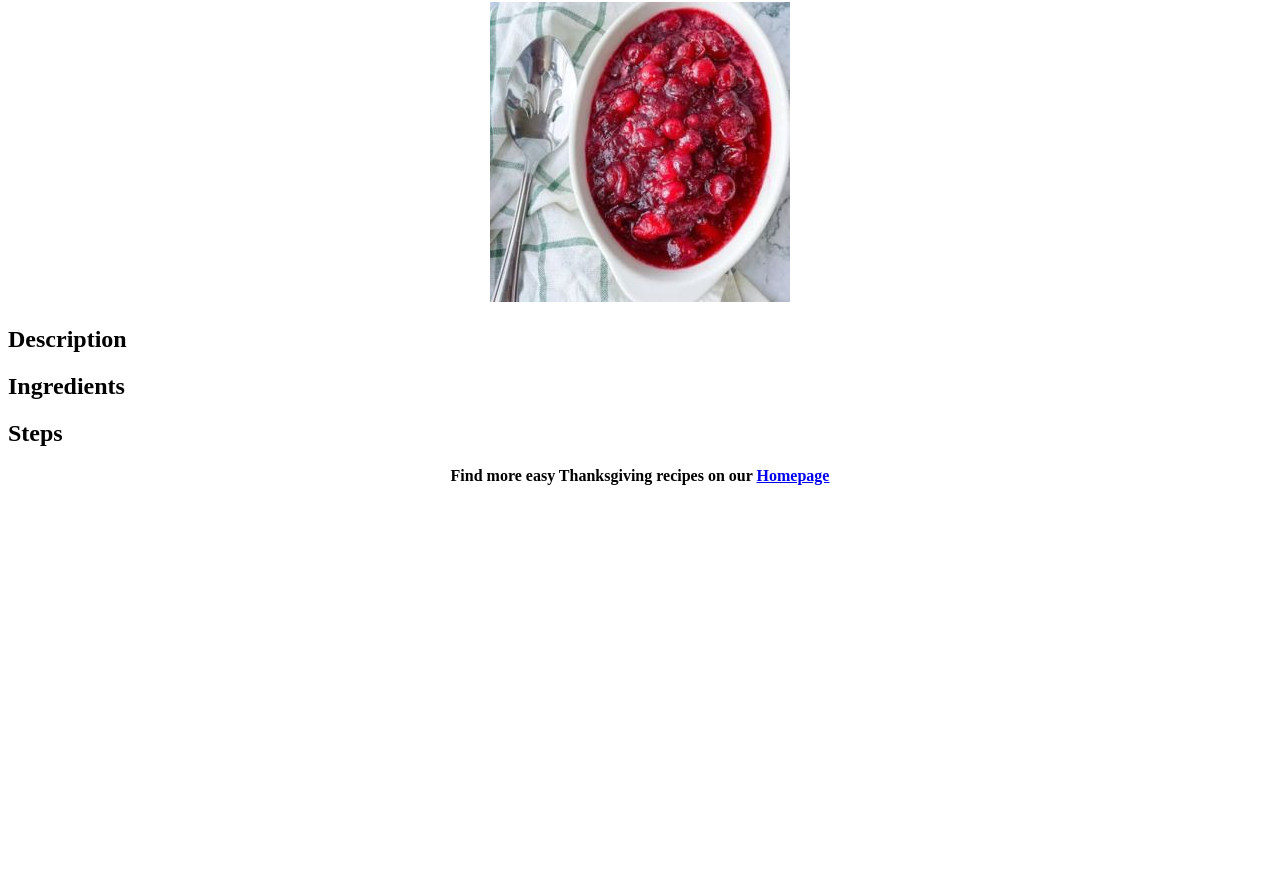
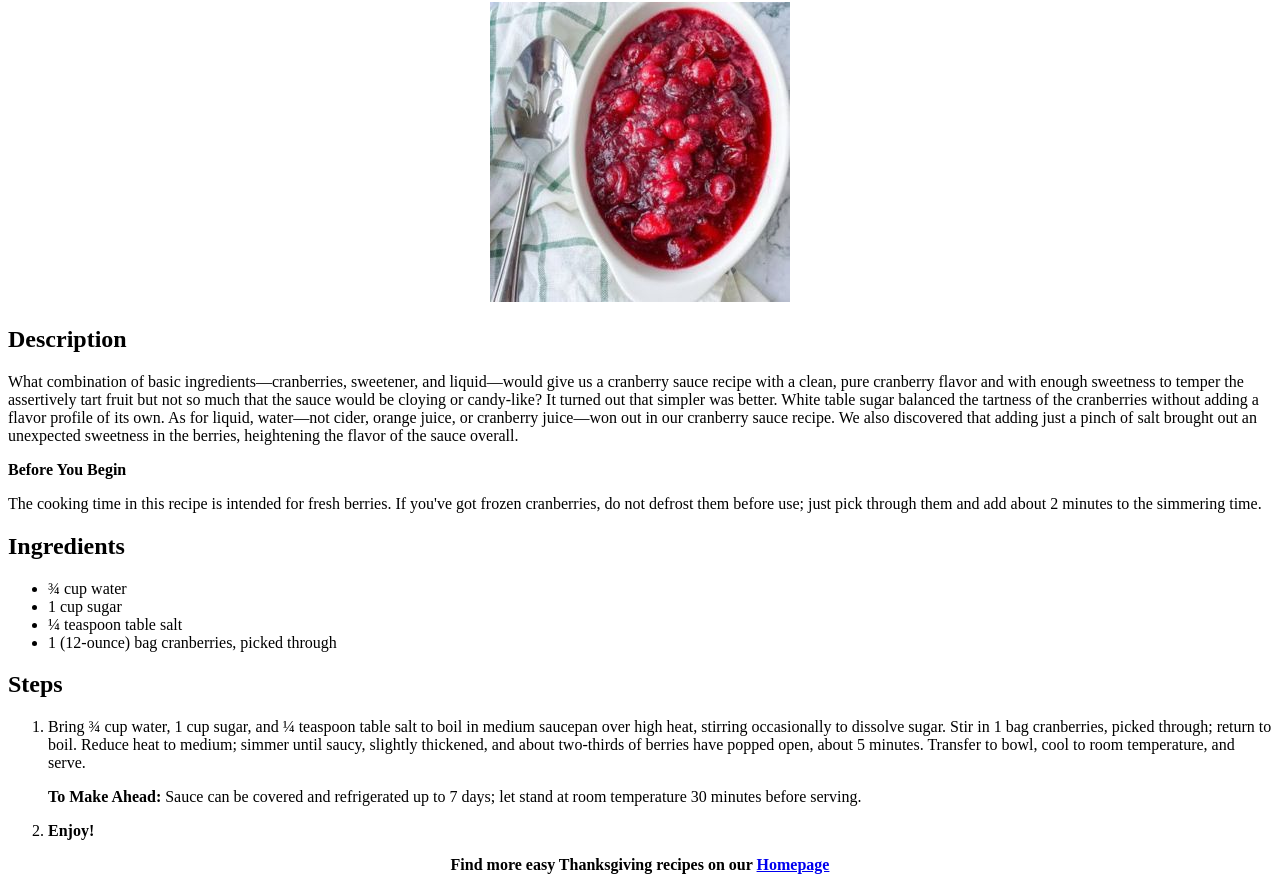
Before and after one commit to curiouscatcat/odin-recipes, a plain HTML site: page recipes/cranberry.html in a window 1280 px wide. Shown: the part 78-968 px from the top of the page. Before the commit the page ends 800 px from the top, so only its background shows below. Drawn offline with Linux system fonts and the light colour scheme.

Commit message:
added description, ingredients, and steps

```diff
--- a/recipes/cranberry.html
+++ b/recipes/cranberry.html
@@ -11,17 +11,27 @@
     <img src="../img/cranberry.jpg" width="300" alt="bowl of cranberry sauce with serving spoon">
 </center>
 <h2>Description</h2>
+    <p>What combination of basic ingredients—cranberries, sweetener, and liquid—would give us a cranberry sauce recipe with a clean, pure cranberry flavor and with enough sweetness
+         to temper the assertively tart fruit but not so much that the sauce would be cloying or candy-like? It turned out that simpler was better. White table sugar balanced the tartness
+         of the cranberries without adding a flavor profile of its own. As for liquid, water—not cider, orange juice, or cranberry juice—won out in our cranberry sauce recipe.
+         We also discovered that adding just a pinch of salt brought out an unexpected sweetness in the berries, heightening the flavor of the sauce overall.</p>
+         <p><strong>Before You Begin</strong></p>
+         <p>The cooking time in this recipe is intended for fresh berries. If you've got frozen cranberries, do not defrost them before use; just pick through them and add about 2 minutes to the simmering time.</p>
 
 <h2>Ingredients</h2>
     <ul>
-
-
+        <li>¾ cup water</li>
+        <li>1 cup sugar</li>
+        <li>¼ teaspoon table salt</li>
+        <li>1 (12-ounce) bag cranberries, picked through</li>
     </ul>
 
 <h2>Steps</h2>
     <ol>
-
-
+        <li>Bring ¾ cup water, 1 cup sugar, and ¼ teaspoon table salt to boil in medium saucepan over high heat, stirring occasionally to dissolve sugar. Stir in 1 bag cranberries, picked through; return to boil.
+             Reduce heat to medium; simmer until saucy, slightly thickened, and about two-thirds of berries have popped open, about 5 minutes. Transfer to bowl, cool to room temperature, and serve.
+            <p><strong>To Make Ahead:</strong> Sauce can be covered and refrigerated up to 7 days; let stand at room temperature 30 minutes before serving.</p></li>
+        <li><strong>Enjoy!</strong></li>
     </ol>
 
 <Center>
```
